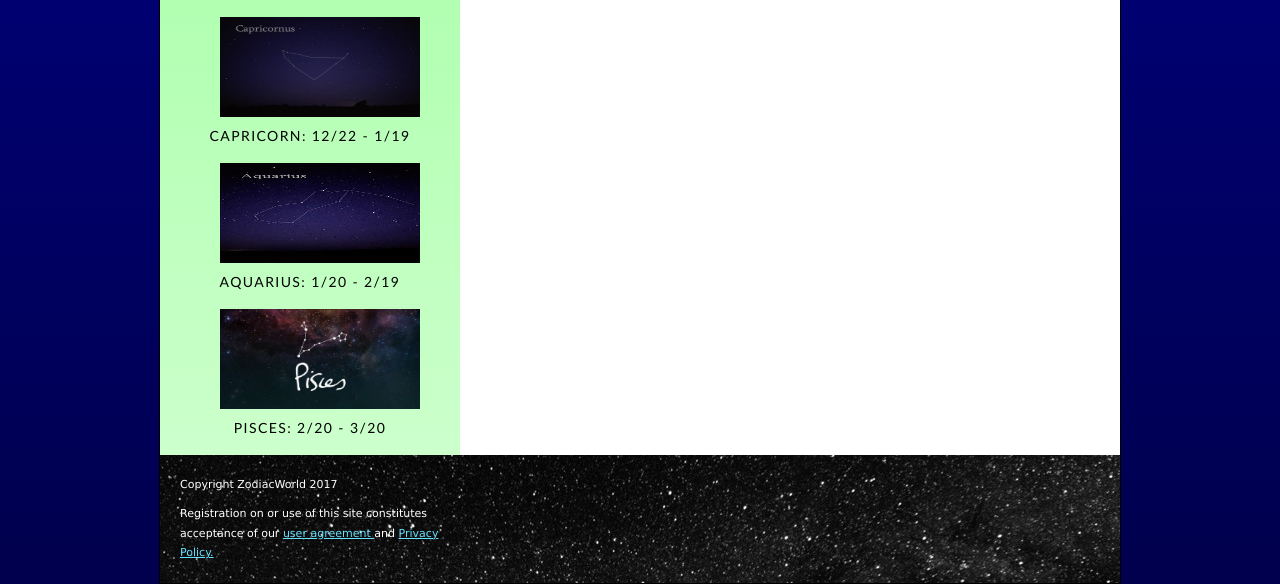
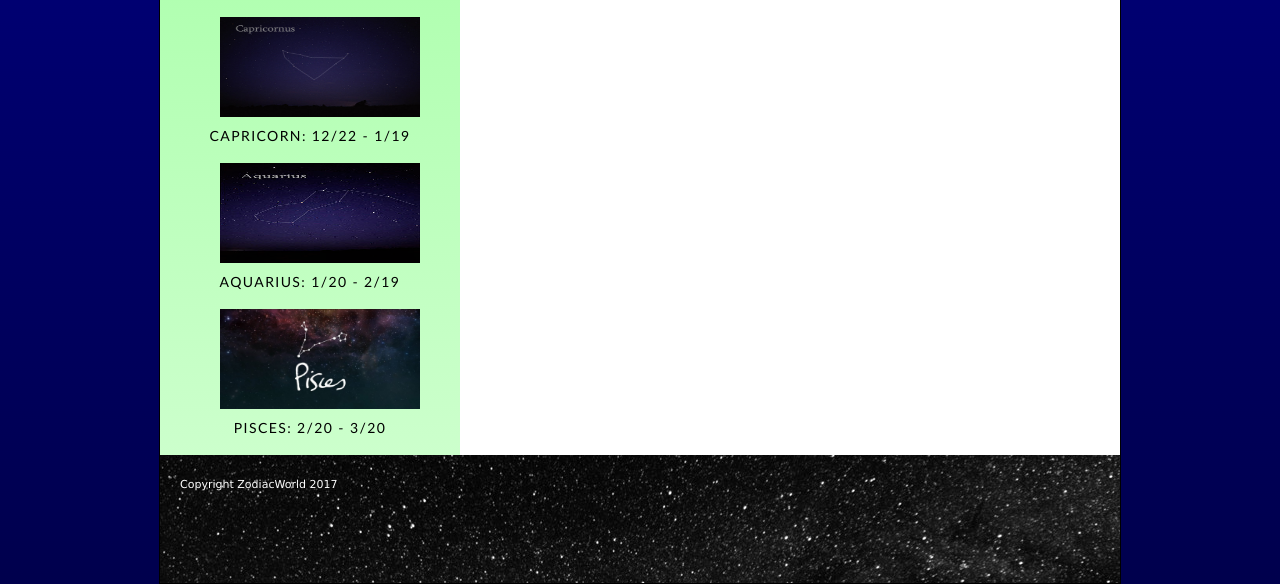
Before and after one commit to USpro410/ZodiacWorld, a plain HTML site: page easternzodiacsigns.html in a window 1280 px wide. Shown: the part 1469-2053 px from the top of the page. Drawn offline with Linux system fonts and the light colour scheme.

Commit message:
Update easternzodiacsigns.html

```diff
--- a/easternzodiacsigns.html
+++ b/easternzodiacsigns.html
@@ -122,7 +122,6 @@
 
 		<p>Copyright ZodiacWorld 2017 </p>
 
-		<p>Registration on or use of this site constitutes acceptance of our <a href="useragreement.html"> user agreement </a> and <a href="privacy.html">Privacy Policy.</a></p>
 
 	</footer>
 
```
